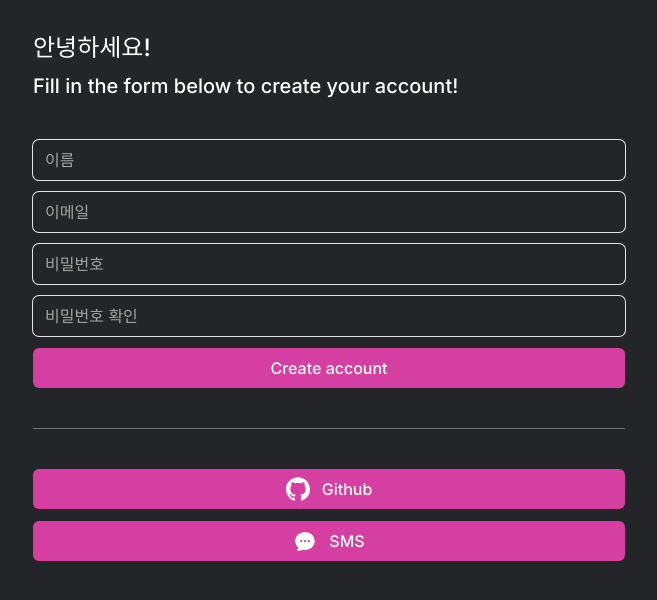
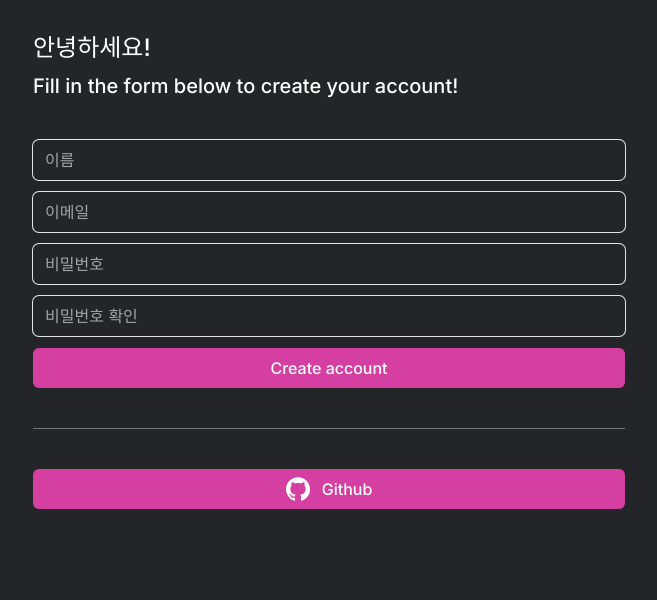
Before and after one commit to donggune/sotti-nextjs, a Next.js app: page /create-account in a window 1280 px wide. Shown: the top 600 px of the page, without its empty margins (311-968 px from the left). Built offline with nearby package versions, Linux system fonts and the light colour scheme.

Commit message:
SMS 로그인 제거

```diff
--- a/components/social-login.tsx
+++ b/components/social-login.tsx
@@ -13,12 +13,12 @@ export default function SocialLogin() {
           </span>
           <span>Github</span>
         </Link>
-        <Link className="primary-btn flex h-10 items-center justify-center gap-3" href="/sms">
+        {/* <Link className="primary-btn flex h-10 items-center justify-center gap-3" href="/sms">
           <span>
             <ChatBubbleOvalLeftEllipsisIcon className="h-6 w-6" />
           </span>
           <span>SMS</span>
-        </Link>
+        </Link> */}
       </div>
     </>
   );
```
